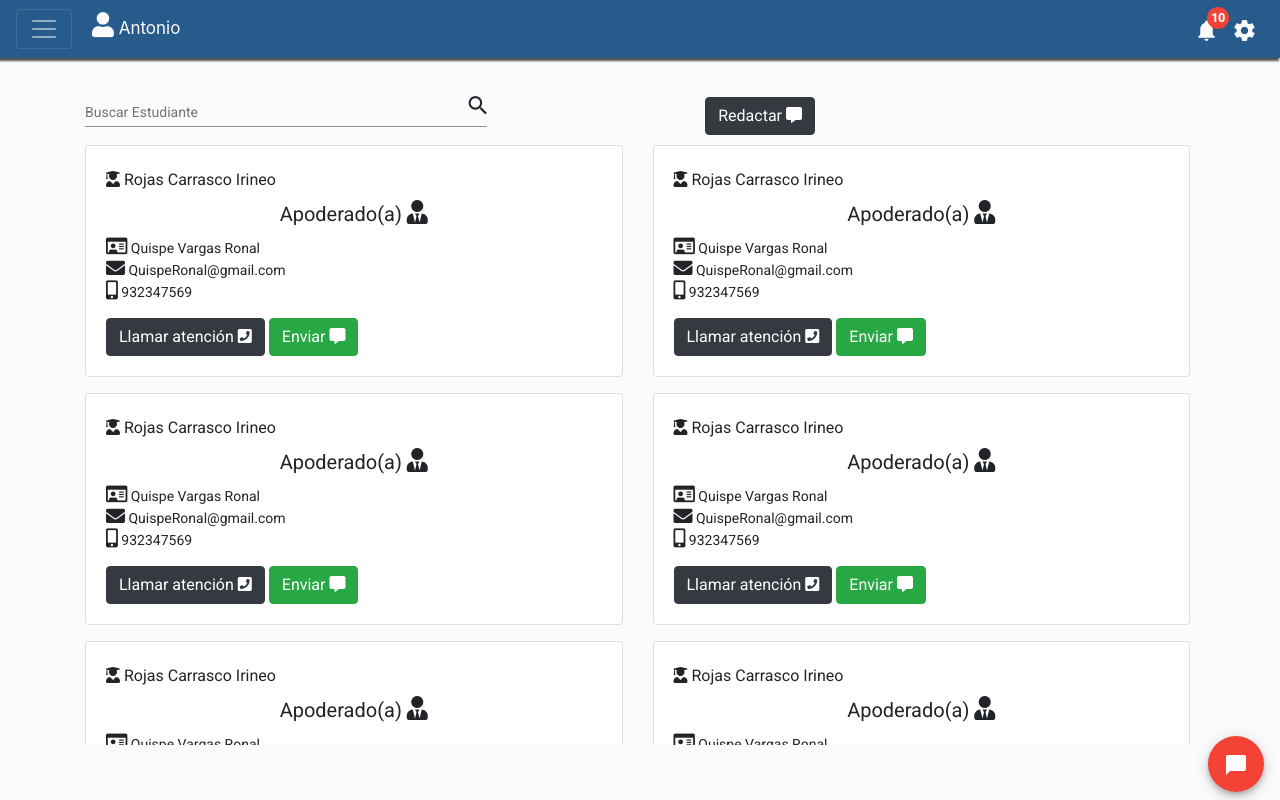
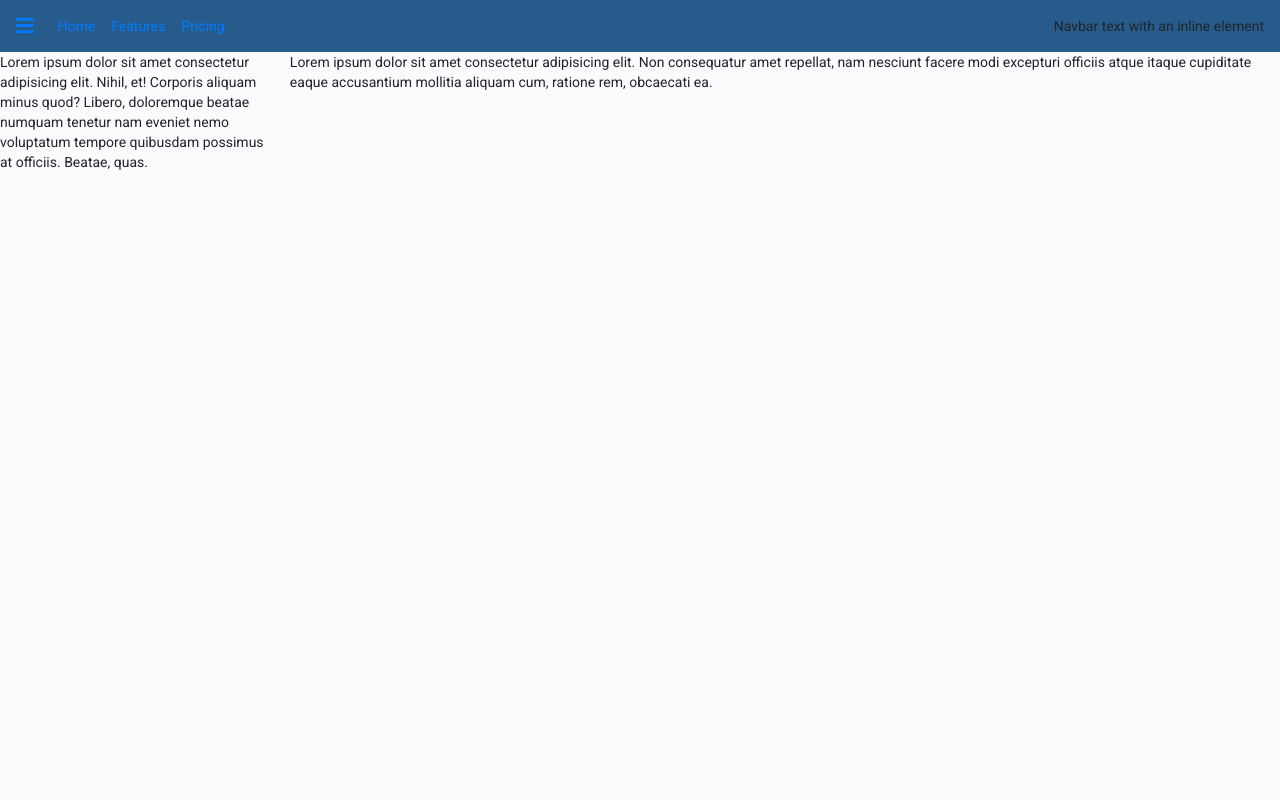
Before and after one commit to Jose-Antonio1999/SISTEMA-COMUNICADO-PHP-ANGULAR, an Angular app: page / in a window 1280 px wide. Built offline with nearby package versions, Linux system fonts and the light colour scheme.

Commit message:
cpanel control director v0.1

```diff
--- a/src/app/app.component.html
+++ b/src/app/app.component.html
@@ -1,3 +1,3 @@
 <!--<app-login></app-login>-->
-<app-menu></app-menu>
+<app-panel-director></app-panel-director>
 <router-outlet></router-outlet>
--- a/src/app/app.module.ts
+++ b/src/app/app.module.ts
@@ -9,6 +9,7 @@ import { LoginComponent } from './login/login.component';
 import { DocenteTutorComponent } from './docente-tutor/docente-tutor.component';
 import { MenuComponent } from './menu/menu.component';
 import { PanelControlComponent } from './panel-control/panel-control.component';
+import { PanelDirectorComponent } from './panel-director/panel-director.component';
 
 @NgModule({
   declarations: [
@@ -16,7 +17,8 @@ import { PanelControlComponent } from './panel-control/panel-control.component';
     LoginComponent,
     DocenteTutorComponent,
     MenuComponent,
-    PanelControlComponent
+    PanelControlComponent,
+    PanelDirectorComponent
   ],
   imports: [
     BrowserModule,
--- /dev/null
+++ b/src/app/panel-director/panel-director.component.css
@@ -0,0 +1,28 @@
+.contenedorMenu{
+  height: 100%;
+  width: 350px;
+  margin-left:0;
+  animation: 1s;
+  transition: 0.5s;
+  animation-duration: 4s;
+}
+.contenPrincipal{
+  margin: 0 auto;
+  height: auto;
+  width: 100%;
+}
+#contenedorGeneral{
+  width: 100%;
+  height: 92vh;
+  display: flex;
+  flex-direction: row;
+}
+
+@media (max-width:760px){
+  .contenedorMenu{
+    position: absolute;
+    width: 70%;
+    height: 92vh;
+  }
+
+}
--- /dev/null
+++ b/src/app/panel-director/panel-director.component.html
@@ -0,0 +1,35 @@
+<nav class="navbar navbar-expand-lg" style="background:#265B8C;">
+  <a class="navbar-brand" href="#" (click)="SideBar()"><i class="fas fa-bars"></i></a>
+  <button class="navbar-toggler" type="button" data-toggle="collapse" data-target="#navbarText" aria-controls="navbarText" aria-expanded="false" aria-label="Toggle navigation">
+    <span class="navbar-toggler-icon"></span>
+  </button>
+  <div class="collapse navbar-collapse" id="navbarText">
+    <ul class="navbar-nav mr-auto">
+      <li class="nav-item active">
+        <a class="nav-link" href="#">Home <span class="sr-only">(current)</span></a>
+      </li>
+      <li class="nav-item">
+        <a class="nav-link" href="#">Features</a>
+      </li>
+      <li class="nav-item">
+        <a class="nav-link" href="#">Pricing</a>
+      </li>
+    </ul>
+    <span class="navbar-text">
+      Navbar text with an inline element
+    </span>
+  </div>
+</nav>
+
+<div id="contenedorGeneral">
+  <div #sideBar class="contenedorMenu">
+    Lorem ipsum dolor sit amet consectetur adipisicing elit. Nihil, et! Corporis aliquam minus quod? Libero, doloremque beatae numquam
+    tenetur nam eveniet nemo voluptatum tempore quibusdam possimus at officiis. Beatae, quas.
+  </div>
+  <div class="contenPrincipal">
+    <div class="container">
+      Lorem ipsum dolor sit amet consectetur adipisicing elit. Non consequatur amet repellat, nam nesciunt facere modi excepturi officiis atque
+      itaque cupiditate eaque accusantium mollitia aliquam cum, ratione rem, obcaecati ea.
+    </div>
+  </div>
+</div>
--- /dev/null
+++ b/src/app/panel-director/panel-director.component.ts
@@ -0,0 +1,27 @@
+import { Component, OnInit, ViewChild, ElementRef } from '@angular/core';
+
+@Component({
+  selector: 'app-panel-director',
+  templateUrl: './panel-director.component.html',
+  styleUrls: ['./panel-director.component.css']
+})
+export class PanelDirectorComponent implements OnInit {
+  @ViewChild('sideBar',{static:true}) sideBar:ElementRef
+  contador:number = 1;
+  constructor() { }
+
+  ngOnInit(): void {
+  }
+
+  SideBar(){
+    console.log(this.sideBar)
+    if(this.contador == 1){
+      this.sideBar.nativeElement.style.marginLeft="-350px"
+      this.contador = 0;
+    }else{
+      this.sideBar.nativeElement.style.marginLeft="0%"
+      this.contador = 1;
+    }
+  }
+
+}
```
Also changed, not shown: 1 other file (tests, documents, lock files or other folders).
